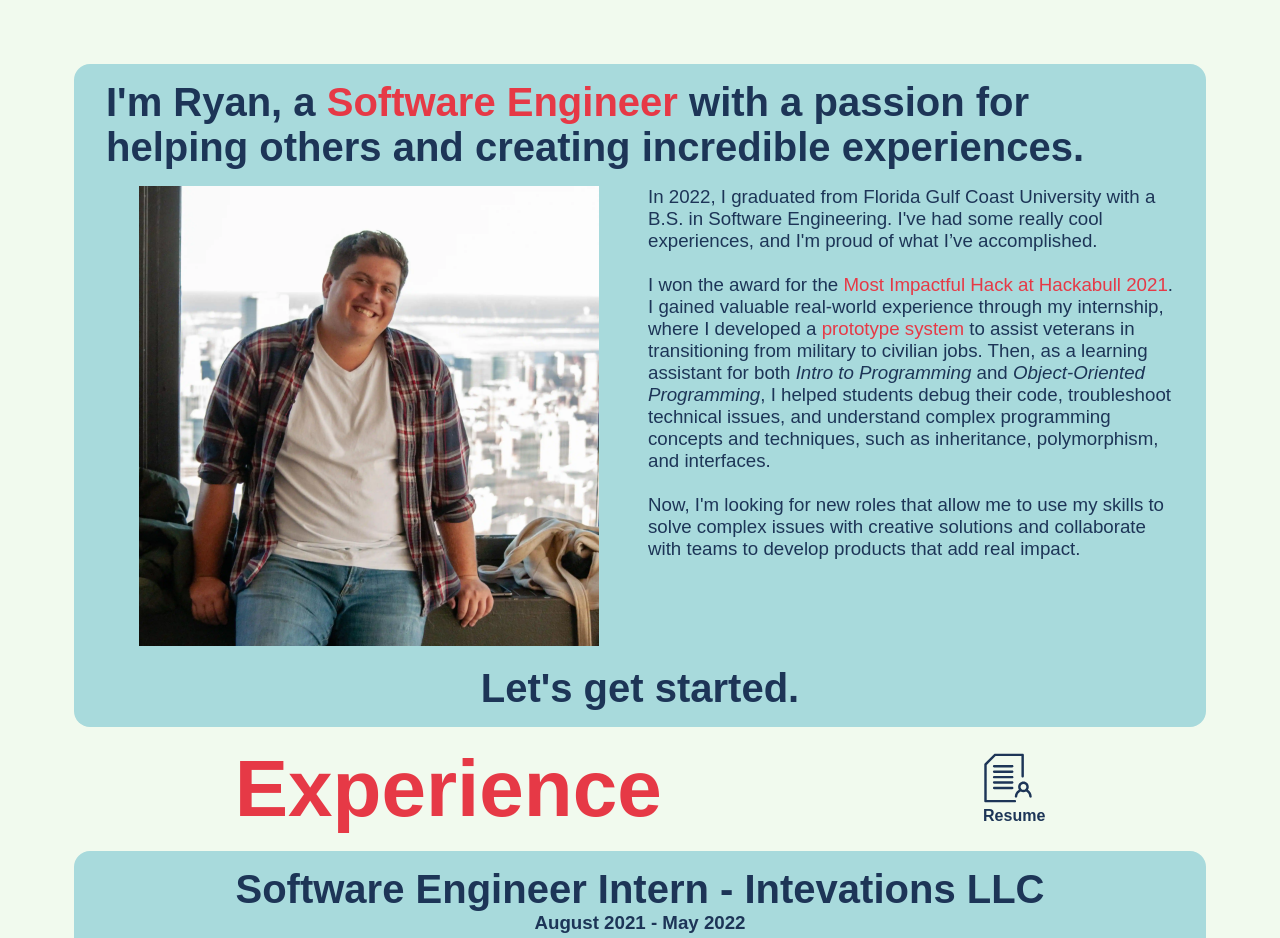
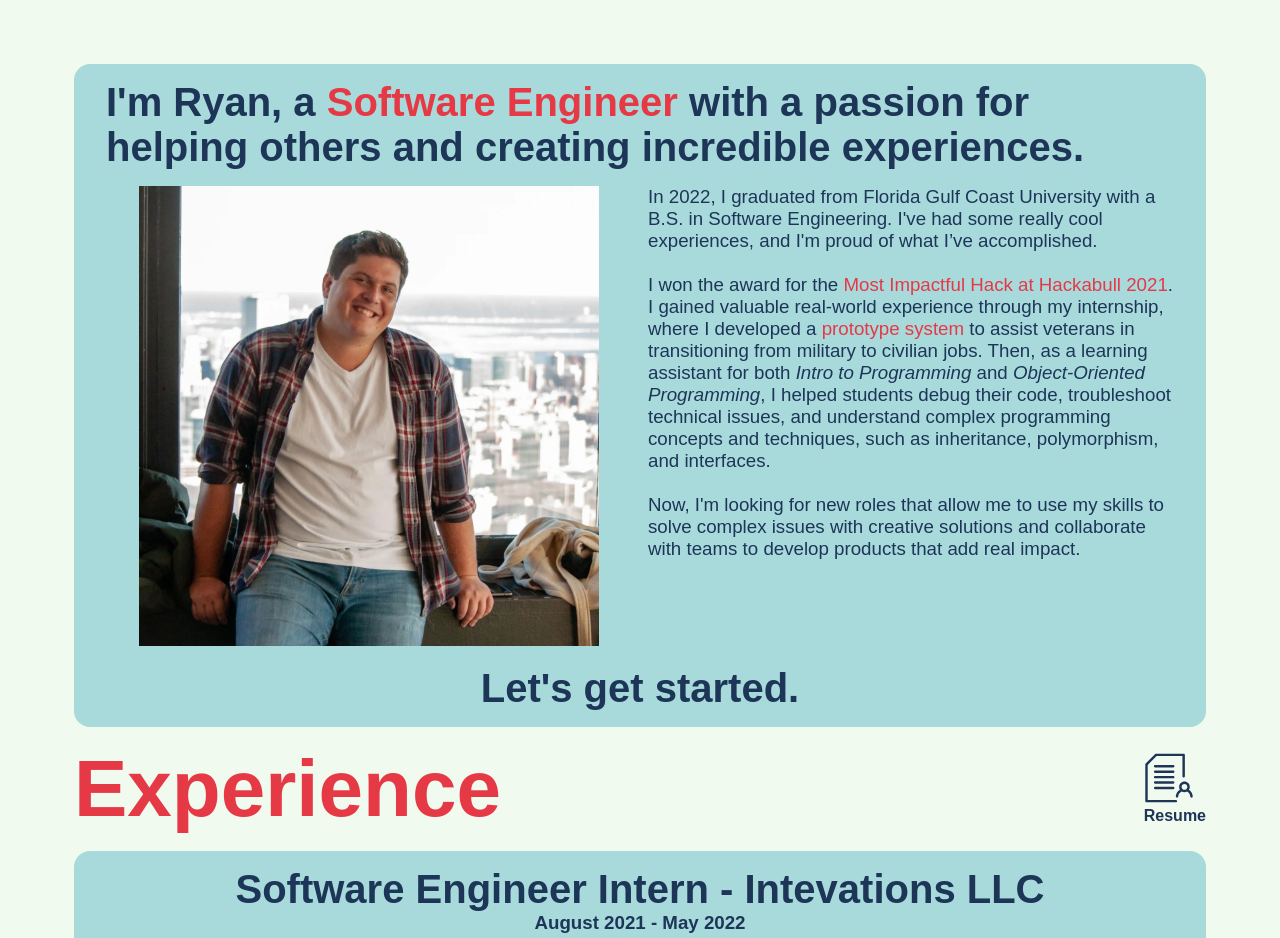
Before and after one commit to rpsmith77/ryan-portfolio-website, a Next.js app: page /about in a window 1280 px wide. Shown: the top 938 px of the page. Built offline with nearby package versions, Linux system fonts and the light colour scheme.

Commit message:
re align Experience Text

```diff
--- a/app/about/page.module.css
+++ b/app/about/page.module.css
@@ -94,9 +94,11 @@
 
 .experienceTitle {
     display: flex;
-    align-content: center;
-    justify-content: center;
     align-items: center;
+}
+
+.experienceTitle h1 {
+    flex-grow: 2;
 }
 
 .resume {
```
